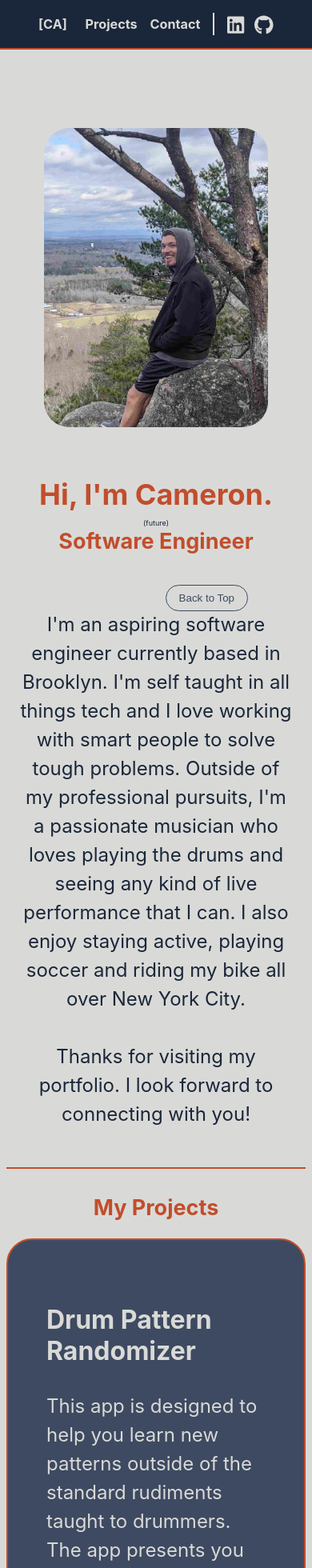
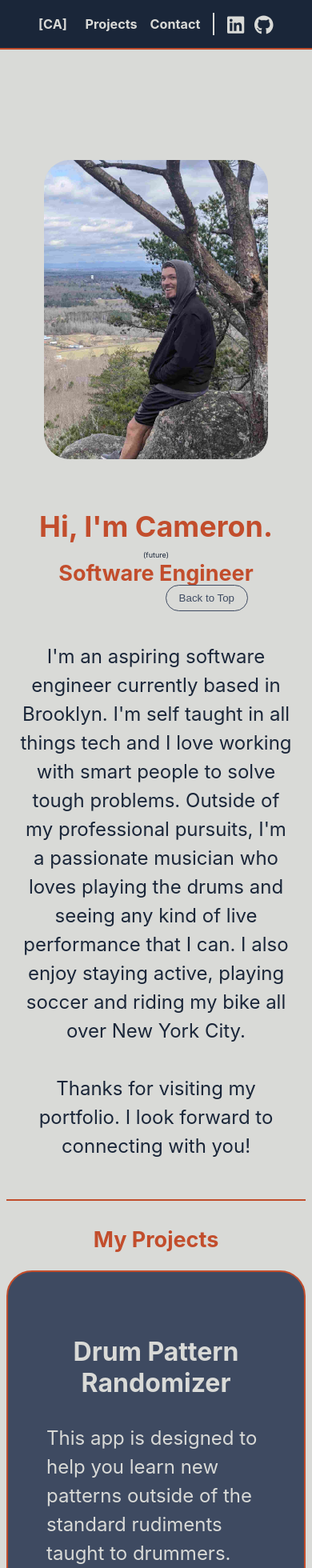
Before and after one commit to cameron-adrian/Professional-Portfolio-Website, a React (Vite) app: page / in a window 390 px wide. Shown: the top 1960 px of the page at 80% size. Built offline with nearby package versions, Linux system fonts and the light colour scheme.

Commit message:
Update CSS styles for AboutMe and index pages

```diff
--- a/src/styles/about-me.css
+++ b/src/styles/about-me.css
@@ -8,6 +8,7 @@
   max-height: 300px;
   flex: 1 1 33.333%;
   border-radius: 2rem;
+  margin-top: 2.5rem;
 }
 
 .about-me {
--- a/src/styles/index.css
+++ b/src/styles/index.css
@@ -145,4 +145,12 @@ footer p {
   .contact-copy {
     text-align: center;
   }
+
+  .project-info h3 {
+    text-align: center;
+  }
+
+  .project-github-link {
+    text-align: center;
+  }
 }
```
